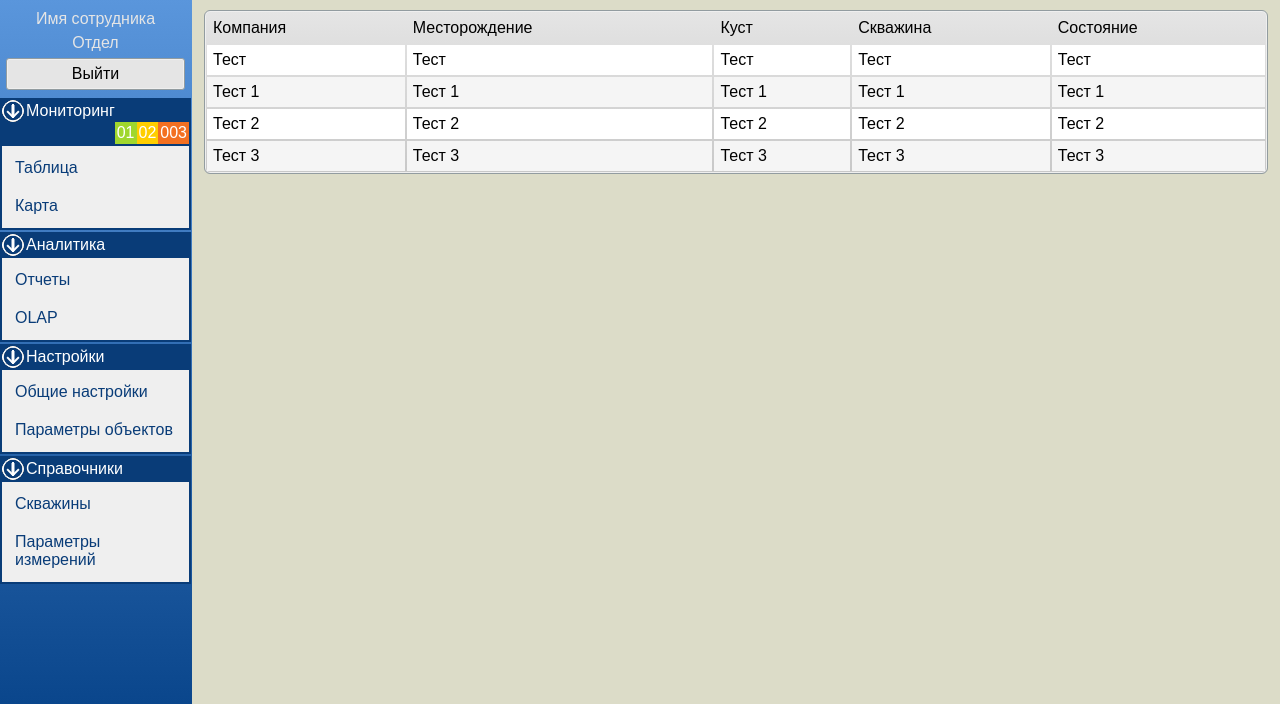
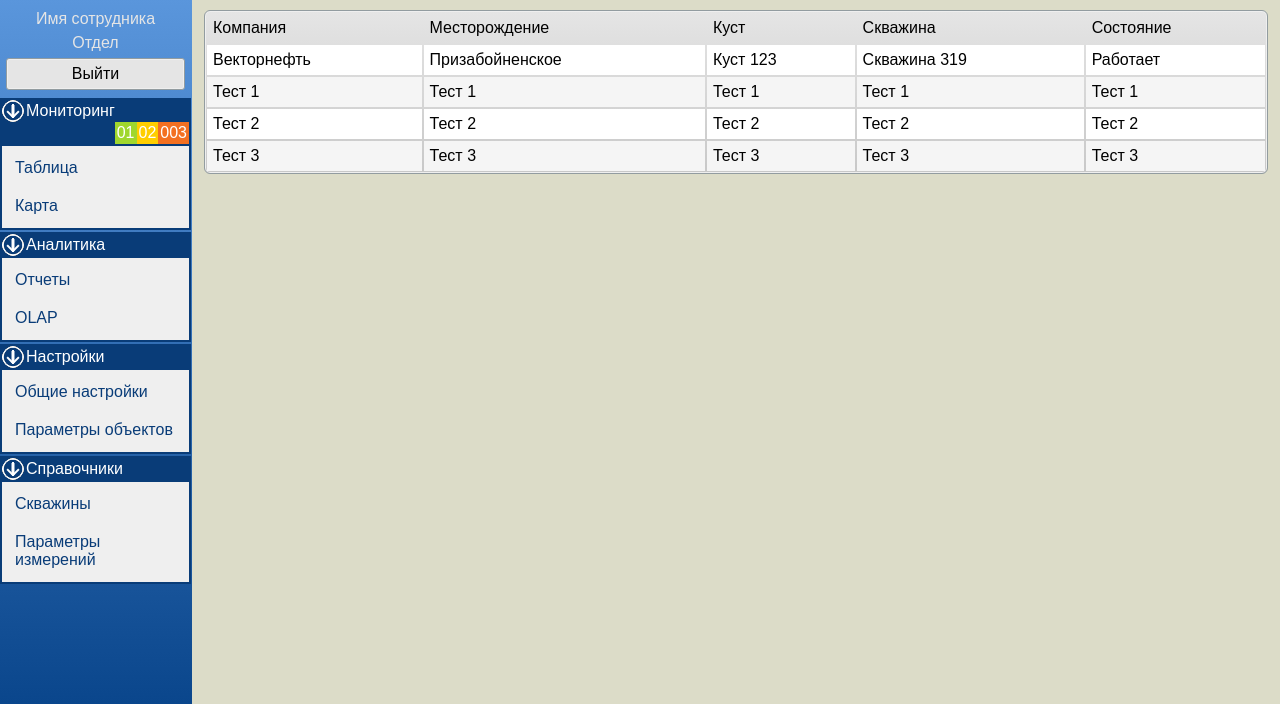
Before and after one commit to novomet-design-demo/novomet-design-demo.github.io, a plain HTML site: page index.html in a window 1280 px wide. Shown: the part 96-800 px from the top of the page. Drawn offline with nearby package versions, Linux system fonts and the light colour scheme.

Commit message:
Частично изменены тестовые данные

```diff
--- a/index.html
+++ b/index.html
@@ -121,11 +121,11 @@
 								<td>Состояние</td>
 							</tr>
 							<tr class="table_row odd">
-								<td>Тест</td>
-								<td>Тест</td>
-								<td>Тест</td>
-								<td>Тест</td>
-								<td>Тест</td>
+								<td>Векторнефть</td>
+								<td>Призабойненское</td>
+								<td>Куст 123</td>
+								<td>Скважина 319</td>
+								<td>Работает</td>
 							</tr>
 							<tr class="table_row even">
 								<td>Тест 1</td>
```
